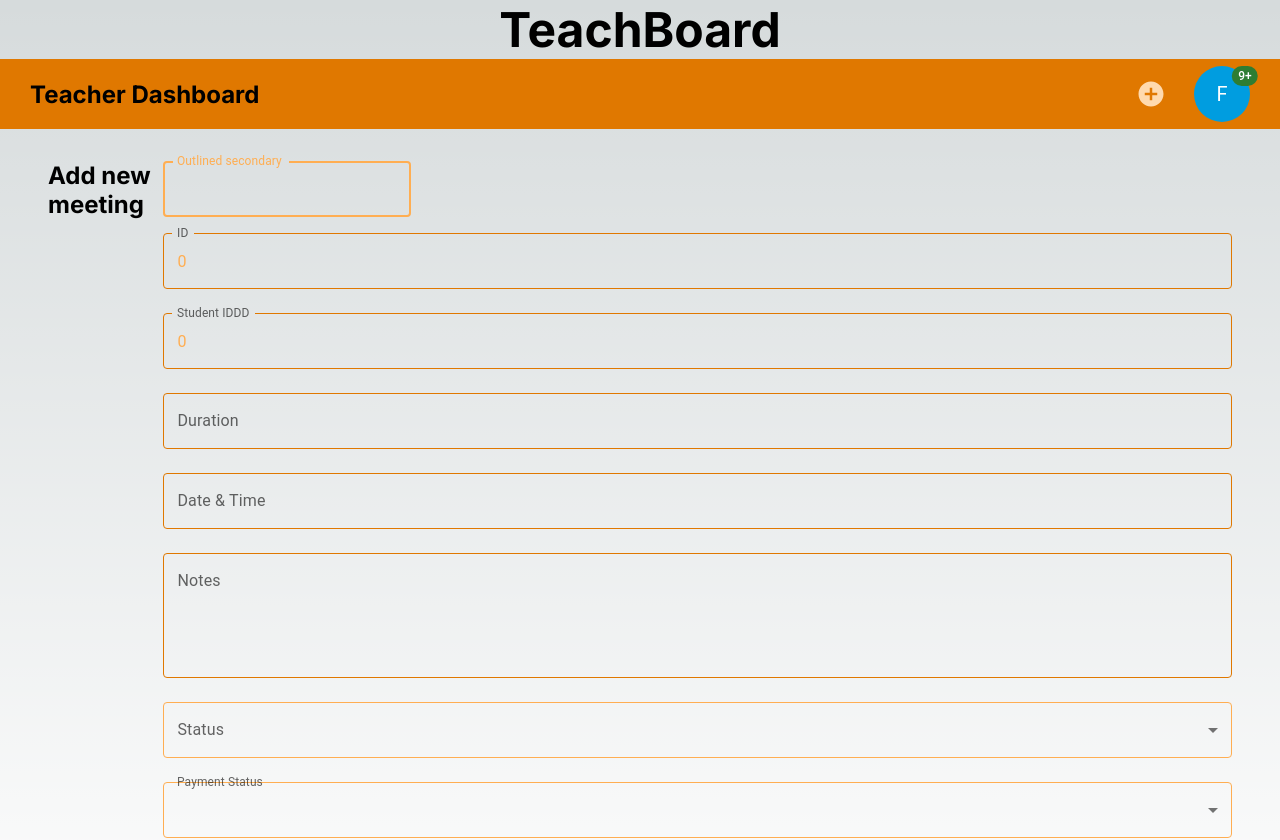
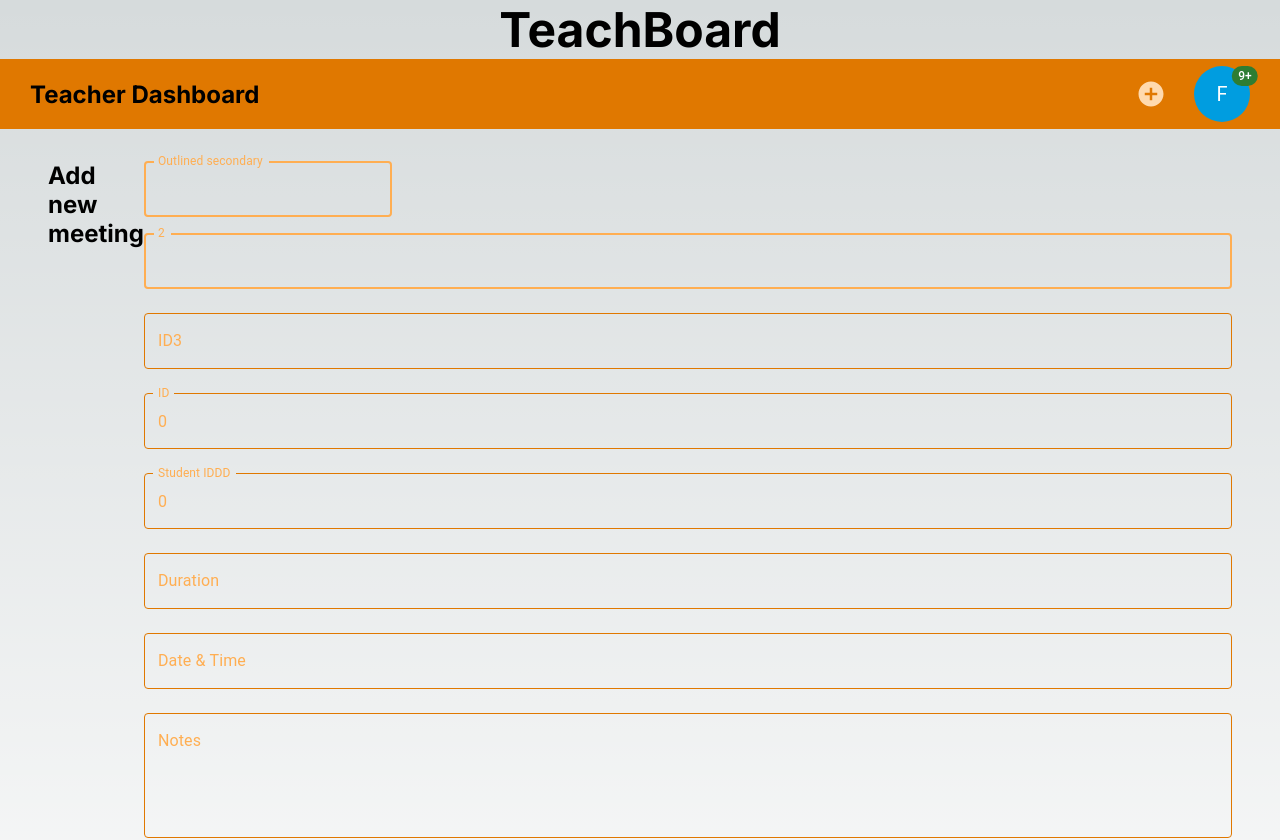
Before and after one commit to Filszu/teach-board, a Next.js app: page /dashboard/meetings/add-new-meeting in a window 1280 px wide. Shown: the top 840 px of the page. Built offline with nearby package versions, Linux system fonts and the light colour scheme.

Commit message:
style fixed

```diff
--- a/components/forms/MeetingForm.tsx
+++ b/components/forms/MeetingForm.tsx
@@ -28,75 +28,9 @@ interface Props {
 //   },
 // });
 
-const customTheme = (outerTheme: Theme) =>
-  createTheme({
-    palette: {
-      mode: outerTheme.palette.mode,
-      text: {
-              primary: '#FFAE52', // Set the text color to white
-            },
-    },
-    components: {
-      MuiTextField: {
-        styleOverrides: {
-          root: {
-            '--TextField-brandBorderColor': '#E07800',
-            '--TextField-brandBorderHoverColor': '#FFAE52',
-            '--TextField-brandBorderFocusedColor': '#FFAE52',
-            '& label.Mui-focused': {
-              color: 'var(--TextField-brandBorderFocusedColor)',
-            },
-          },
-        },
-      },
-      MuiOutlinedInput: {
-        styleOverrides: {
-          notchedOutline: {
-            borderColor: 'var(--TextField-brandBorderColor)',
-          },
-          root: {
-            [`&:hover .${outlinedInputClasses.notchedOutline}`]: {
-              borderColor: 'var(--TextField-brandBorderHoverColor)',
-            },
-            [`&.Mui-focused .${outlinedInputClasses.notchedOutline}`]: {
-              borderColor: 'var(--TextField-brandBorderFocusedColor)',
-            },
-          },
-        },
-      },
-      MuiFilledInput: {
-        styleOverrides: {
-          root: {
-            '&:before, &:after': {
-              borderBottom: '5px solid var(--TextField-brandBorderColor)',
-            },
-            '&:hover:not(.Mui-disabled, .Mui-error):before': {
-              borderBottom: '5px solid var(--TextField-brandBorderHoverColor)',
-            },
-            '&.Mui-focused:after': {
-              borderBottom: '2px solid var(--TextField-brandBorderFocusedColor)',
-            },
-          },
-        },
-      },
-      MuiInput: {
-        styleOverrides: {
-          root: {
-            '&:before': {
-              borderBottom: '2px solid var(--TextField-brandBorderColor)',
-            },
-            '&:hover:not(.Mui-disabled, .Mui-error):before': {
-              borderBottom: '2px solid var(--TextField-brandBorderHoverColor)',
-            },
-            '&.Mui-focused:after': {
-              borderBottom: '2px solid var(--TextField-brandBorderFocusedColor)',
-            },
-          },
-        },
-      },
-    },
-  });
 
+
+import { customTheme } from "./customMuiFormStyles";
 const MeetingForm = (props: Props) => {
 
   const outerTheme = useTheme();
@@ -133,6 +67,20 @@ const MeetingForm = (props: Props) => {
 
 
       <TextField label="Outlined secondary" color="secondary" focused />
+      <TextField label="2" color="secondary" focused fullWidth  margin="normal" id="2"/>
+      <TextField
+        name="id3"
+        label="ID3"
+        InputLabelProps={{
+          sx: { color: "red", "&.Mui-focused": { color: "green" } },
+        }}
+
+        fullWidth
+        margin="normal"
+        color="secondary"
+
+
+      />
       <TextField
         name="id"
         label="ID"
--- /dev/null
+++ b/components/forms/customMuiFormStyles.ts
@@ -0,0 +1,72 @@
+import { Theme, createTheme, outlinedInputClasses } from "@mui/material";
+export const customTheme = (outerTheme: Theme) =>
+  createTheme({
+    palette: {
+      mode: outerTheme.palette.mode,
+      text: {
+              primary: '#FFAE52', // Set the text color to white
+            },
+    },
+    components: {
+      MuiTextField: {
+        styleOverrides: {
+          root: {
+            '--TextField-brandBorderColor': '#E07800',
+            '--TextField-brandBorderHoverColor': '#FFAE52',
+            '--TextField-brandBorderFocusedColor': '#FFAE52',
+            '& label': {
+              color: '#FFAE52',
+            },
+            '& label.Mui-focused': {
+              color: '#FFAE52',
+            },
+          },
+        },
+      },
+      MuiOutlinedInput: {
+        styleOverrides: {
+          notchedOutline: {
+            borderColor: 'var(--TextField-brandBorderColor)',
+          },
+          root: {
+            [`&:hover .${outlinedInputClasses.notchedOutline}`]: {
+              borderColor: 'var(--TextField-brandBorderHoverColor)',
+            },
+            [`&.Mui-focused .${outlinedInputClasses.notchedOutline}`]: {
+              borderColor: 'var(--TextField-brandBorderFocusedColor)',
+            },
+          },
+        },
+      },
+      MuiFilledInput: {
+        styleOverrides: {
+          root: {
+            '&:before, &:after': {
+              borderBottom: '5px solid var(--TextField-brandBorderColor)',
+            },
+            '&:hover:not(.Mui-disabled, .Mui-error):before': {
+              borderBottom: '5px solid var(--TextField-brandBorderHoverColor)',
+            },
+            '&.Mui-focused:after': {
+              borderBottom: '2px solid var(--TextField-brandBorderFocusedColor)',
+            },
+          },
+        },
+      },
+      MuiInput: {
+        styleOverrides: {
+          root: {
+            '&:before': {
+              borderBottom: '2px solid var(--TextField-brandBorderColor)',
+            },
+            '&:hover:not(.Mui-disabled, .Mui-error):before': {
+              borderBottom: '2px solid var(--TextField-brandBorderHoverColor)',
+            },
+            '&.Mui-focused:after': {
+              borderBottom: '2px solid var(--TextField-brandBorderFocusedColor)',
+            },
+          },
+        },
+      },
+    },
+  });
```
